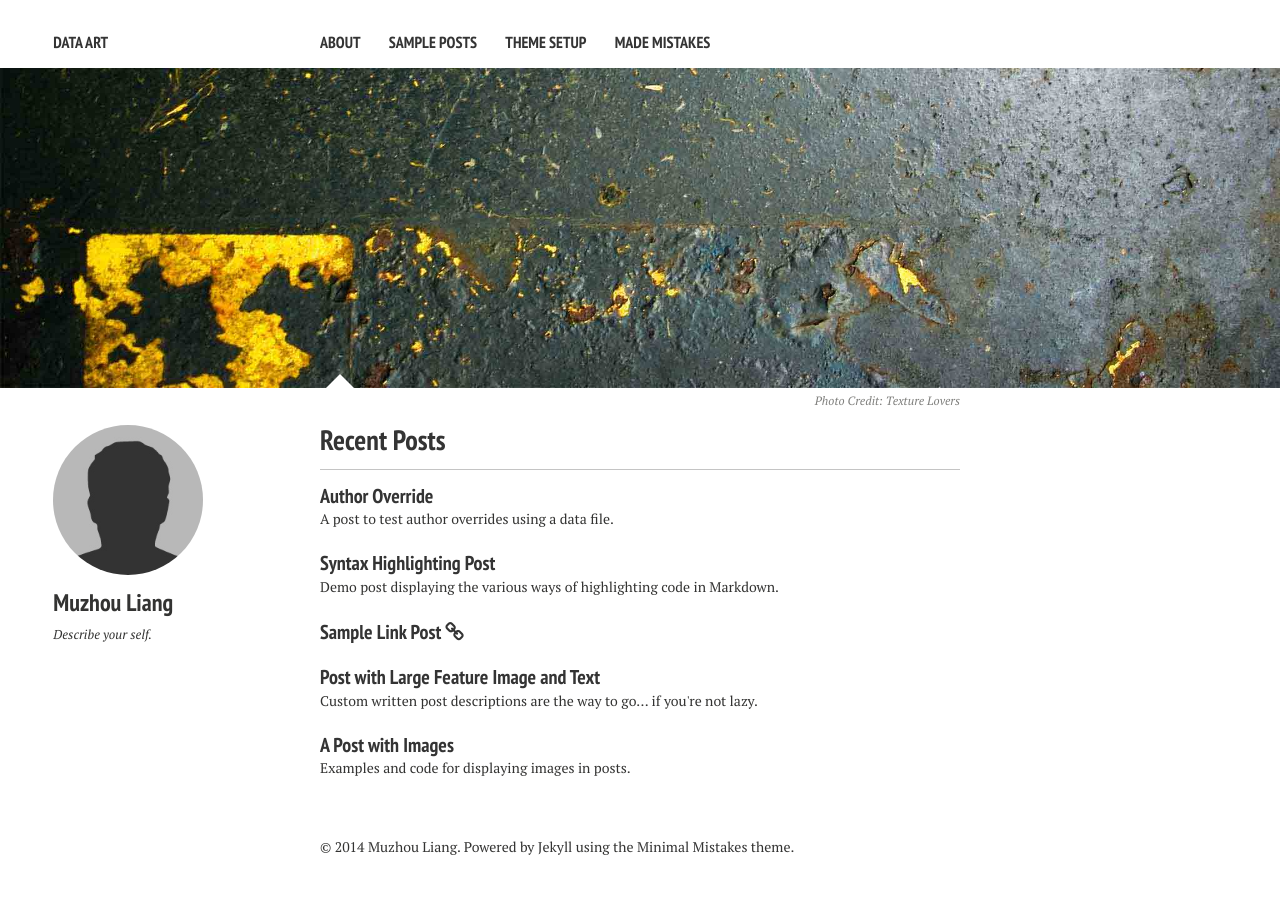
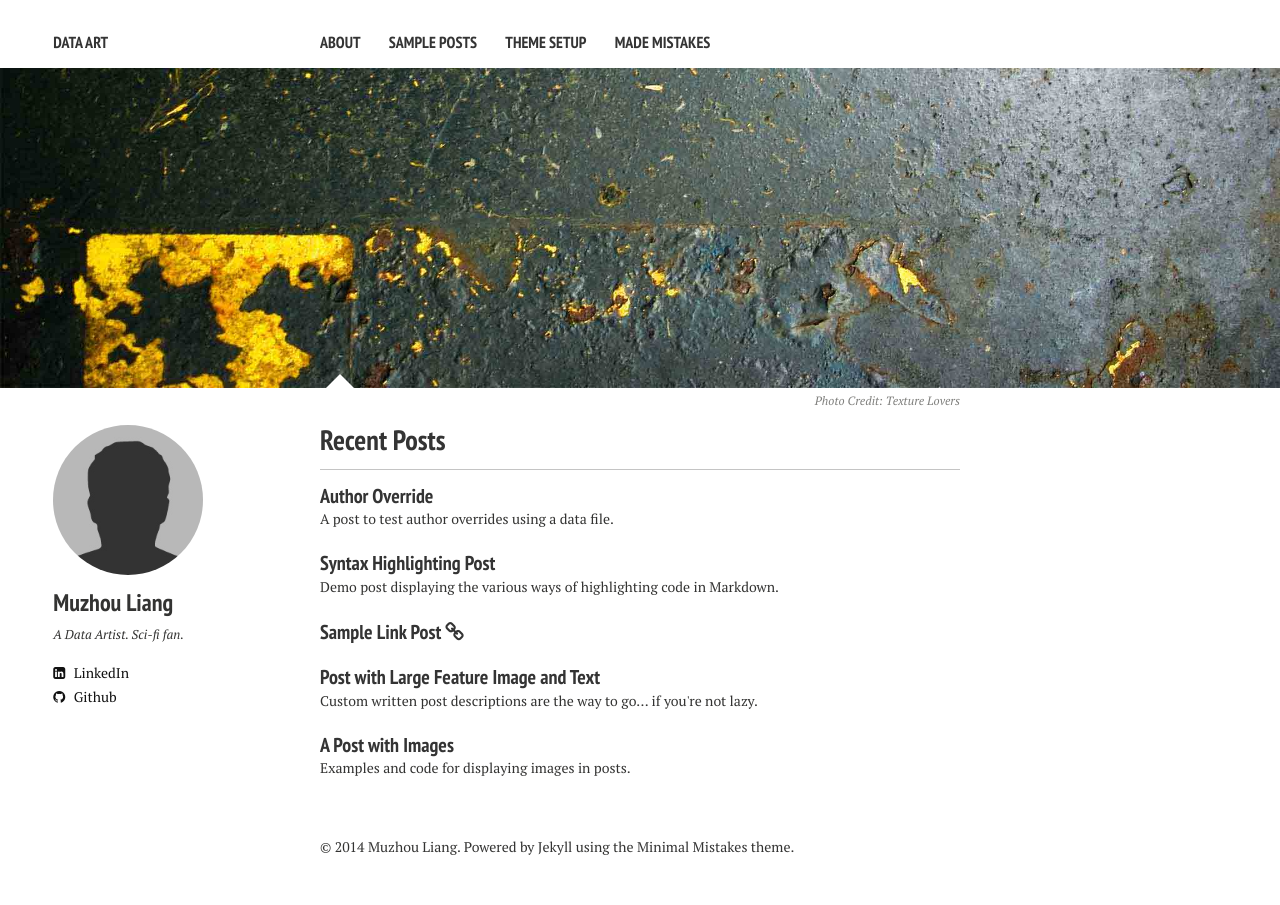
Before and after one commit to joemliang/joemliang.github.io, a Jekyll site: the page built from index.md, in a window 1280 px wide. Built offline with Jekyll 4.4.1, drawn with Linux system fonts in a browser that asks for light colours; nearby versions of some CDN libraries.

Commit message:
configure yml

```diff
--- a/_config.yml
+++ b/_config.yml
@@ -28,7 +28,7 @@ kramdown:
 owner:
   name: Muzhou Liang
   avatar: bio-photo.jpg
-  bio: "Describe your self."
+  bio: A Data Artist. Sci-fi fan.
   email:
   disqus-shortname:
   twitter: #username
@@ -40,9 +40,9 @@ owner:
     ad-client:
     ad-slot:
   bing-verify:
-  github: #username
-  stackoverflow: #http://stackoverflow.com/users/123456/username
-  linkedin: #username
+  github: github.com/joemliang
+  stackoverflow:
+  linkedin: linkedin.com/in/joemliang
   instagram: #username
   lastfm: #username
   tumblr: #username
```
